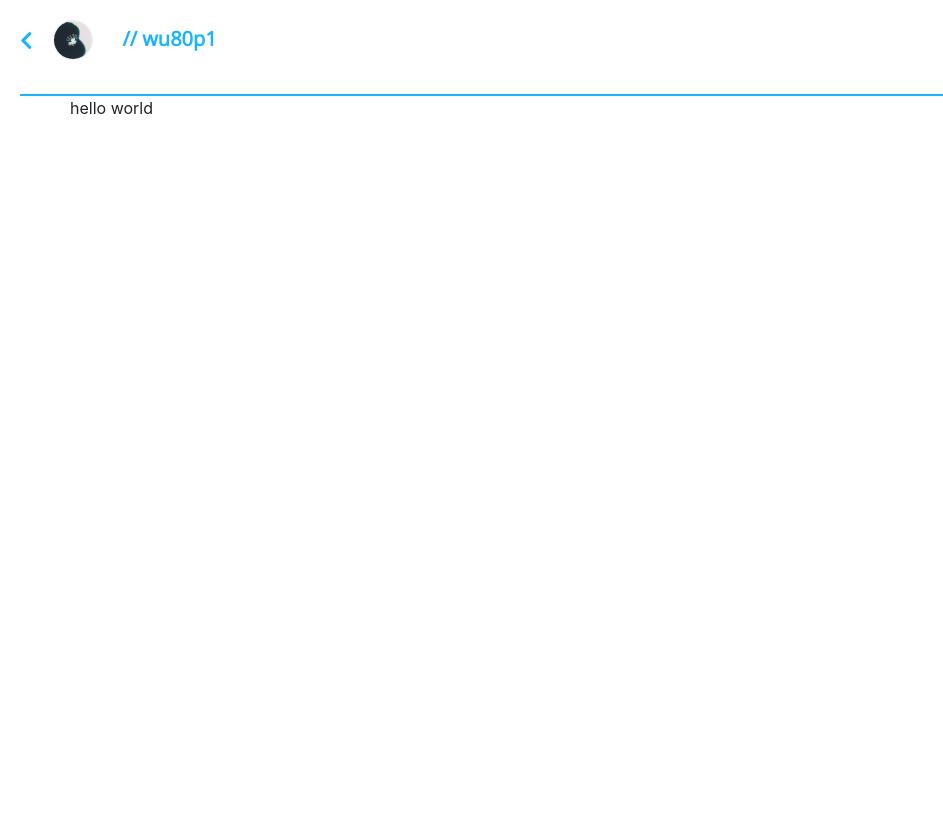
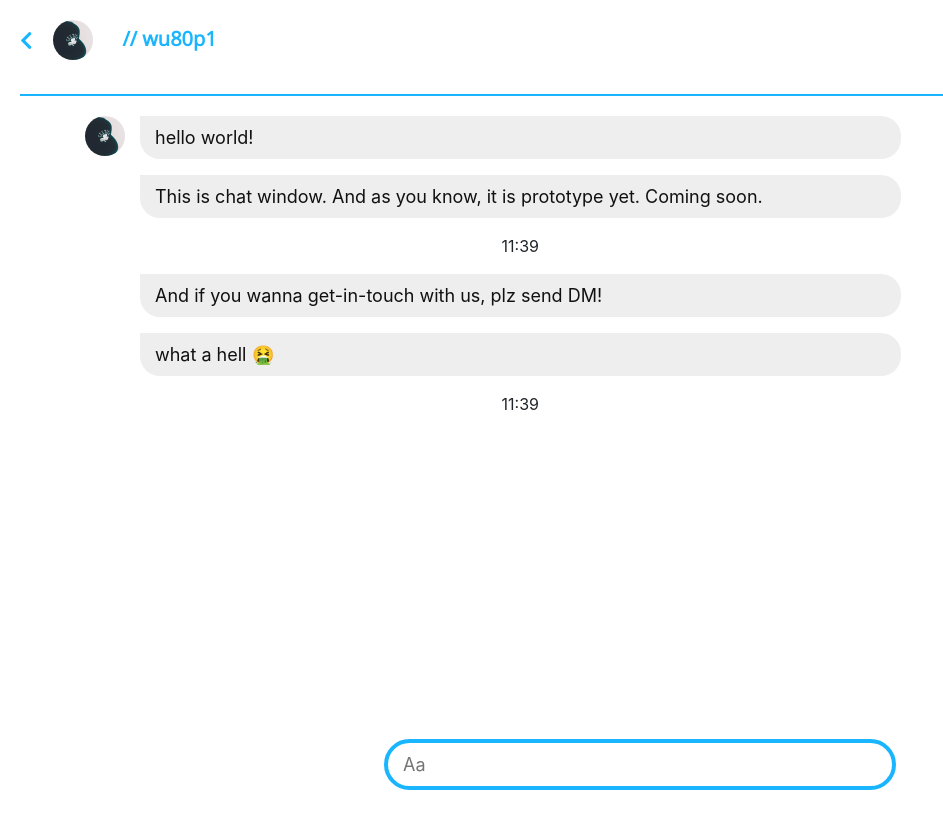
Before and after one commit to okuxxbos20/PaperAirplane, a Vue app: page /class in a window 1280 px wide. Shown: the top 828 px of the page, without its empty margins (0-943 px from the left). After the commit the page ends 800 px from the top, so only its background shows below. Built offline with nearby package versions, Linux system fonts and the light colour scheme; what vue-beautiful-chat, vue-js-toggle-button would draw is missing.

Commit message:
prepare to develop chatroom

```diff
--- a/src/components/class.vue
+++ b/src/components/class.vue
@@ -1,24 +1,86 @@
 <template>
   <div class="chat">
+
     <div class="chat-header row">
       <router-link to="/" class="previous"><i class="fas fa-chevron-left"></i></router-link>
       <img src="../assets/okuicon.jpg" alt="logo" class="chat-thumbnail">
       <p class="class-code">// wu80p1</p>
       <!-- <p class="n-of-member">5 people in chat</p> -->
     </div>
-    <div class="chat-main container">
-      <p>hello world</p>
+
+    <div class="window container">
+      <div class="person row">
+        <div class="profile col-xs-1">
+          <img src="../assets/okuicon.jpg" alt="logo" class="chat-thumbnail">
+        </div>
+        <div class="zone col-xs-8">
+          <div class="" v-for="(item, idx) in this.msgArray" :key="item[idx]">
+            <p class="msg">{{ item.msg }}</p>
+            <p class="sent_time" v-if="item.status">{{ item.time }}</p>
+          </div>
+        </div>
+      </div>
     </div>
+
+    <div class="textarea">
+      <input
+        class="user_input"
+        type="text"
+        placeholder="Aa"
+        @change="sendText($event.target.value)"
+      >
+    </div>
+
   </div>
 </template>
 
 <script>
-// const h = window.innerHeight;
-// console.log('height: ' + h);
+import moment from "moment";
+
+export default {
+  components: {  },
+  data () {
+    var m = moment();
+    var currentTime = m.format('H:mm');
+    var msgArray = [{
+        msg: 'hello world!',
+        time: currentTime,
+        status: false
+      },{
+        msg: 'This is chat window. And as you know, it is prototype yet. Coming soon.',
+        time: currentTime,
+        status: true
+      },{
+        msg: 'And if you wanna get-in-touch with us, plz send DM!',
+        time: currentTime,
+        status: false
+      },{
+        msg: 'what a hell 🤮',
+        time: currentTime,
+        status: true
+      }];
+    return { msgArray, currentTime };
+  },
+  methods: {
+    sendText: function (text) {
+      var item = {
+        msg: text,
+        time: this.currentTime,
+        status: true
+      };
+      this.msgArray.push(item);
+    }
+  }
+}
 </script>
 
 <style lang="scss" scoped>
+template {
+  position: relative;
+}
+
 .chat {
+  // chat-header
   .chat-header {
     height: 80%;
     position: relative;
@@ -33,7 +95,7 @@
       width: 40px;
       height: 40px;
       border-radius: 50%;
-      border: 1px solid #eee;
+      border: none;
       margin: 20px;
     }
     .class-code {
@@ -52,9 +114,60 @@
       transform : translate(0%,-50%);
     }
   }
-  .chat-main {
-    height: 1000px;
-    padding: 0;
+  // chat-header
+  // chat-main
+  .window {
+    padding: 20px 0 0 0;
+    .profile {
+      margin-left: 10px;
+      .chat-thumbnail {
+        width: 40px;
+        height: 40px;
+        border-radius: 50%;
+        border: none;
+        margin: 0 15px 0 20px;
+      }
+    }
+    .person {
+      .zone {
+        width: 65%;
+        .msg {
+          color: #111;
+          font-size: 18px;
+          background: #eee;
+          padding: 8px 15px;
+          border-radius: 0 20px 20px 20px;
+        }
+        .sent_time {
+          text-align: center;
+        }
+      }
+    }
+  }
+
+  .textarea {
+    width: 100%;
+    background: #fff;
+    text-align: center;
+    position: absolute;
+    bottom: 0px;
+    position: fixed;
+    .user_input {
+      color: #222;
+      font-size: 18px;
+      border: 4px solid #19b5fe;
+      border-radius: 100px;
+      padding: 8px 15px;
+      margin: 10px 0;
+      width: 40%;
+      @media only screen and (max-width: 768px) {
+        width: 80%;
+      }
+      &:focus {
+        font-weight: 400;
+        outline: none;
+      }
+    }
   }
 }
 </style>
```
